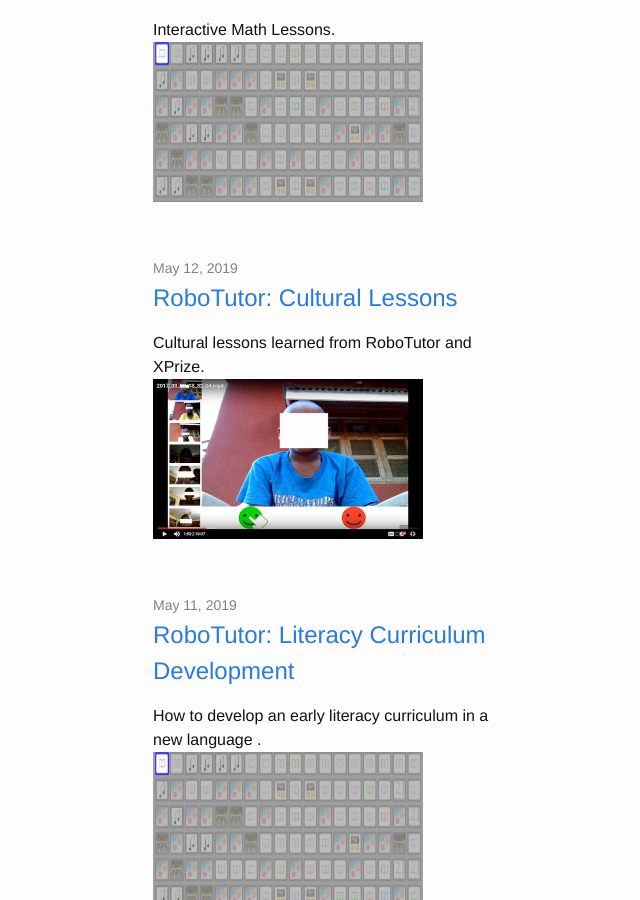
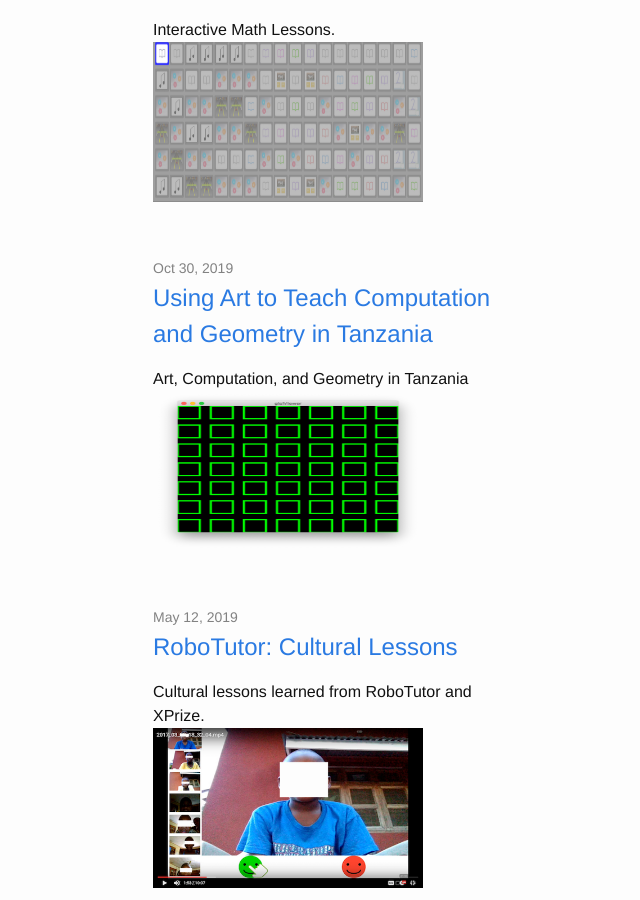
Before and after one commit to kevindeland/kevindeland.github.io, a Jekyll site: the page built from index.html, in a window 1280 px wide and 900 px high, scrolled down 741 px. Shown: the whole window, without its empty margins (502-1142 px from the left). Built offline with Jekyll 4.4.1, drawn with Linux system fonts in a browser that asks for light colours; some of the changed text lies outside the part shown.

Commit message:
fix date on tanzania post

```diff
--- a/_projects/2019-10-30-tanzania-art-computation.md
+++ b/_projects/2019-10-30-tanzania-art-computation.md
@@ -1,7 +1,7 @@
 ---
 layout: project
 title: "Using Art to Teach Computation and Geometry in Tanzania"
-date: 2016-07-31 12:00:00 -0400
+date: 2019-10-30 12:00:00 -0400
 description: "Art, Computation, and Geometry in Tanzania"
 categories: tanzania art geometry
 permalink: /art-tz/
```
